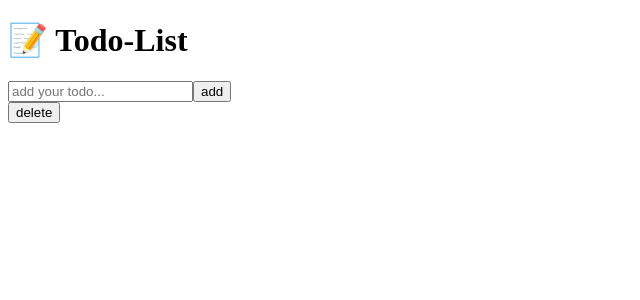
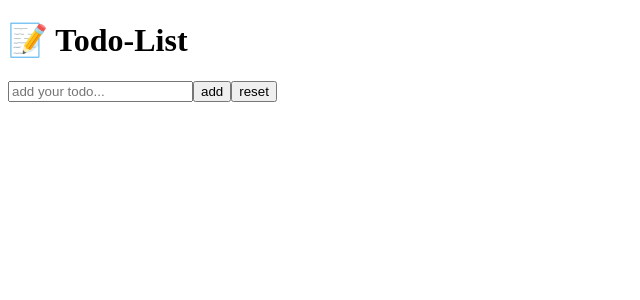
Before and after one commit to yyujjin/React_Todolist_Study, a React (Create React App) app: page / in a window 1280 px wide. Shown: the top 300 px of the page, without its empty margins (0-640 px from the left). Built offline with nearby package versions, Linux system fonts and the light colour scheme.

Commit message:
✨ 'reset' 버튼을 누르면 Input에 있는 value 초기화되는 로직 생성

```diff
--- a/src/projects/todo-list/App.js
+++ b/src/projects/todo-list/App.js
@@ -20,16 +20,14 @@ function App() {
   return (
     <>
       <h1> 📝 Todo-List</h1>
-      <div>
-        <AddTodo
-          addTodoAndResetInput={addTodoAndResetInput}
-          todo={todo}
-          setTodo={setTodo}
-        />
-      </div>
-      <div>
-        <button>delete</button>
-      </div>
+
+      <AddTodo
+        addTodoAndResetInput={addTodoAndResetInput}
+        todo={todo}
+        setTodo={setTodo}
+      />
+      <DeleteButton setTodo={setTodo} />
+
       <List todos={todos} setTodos={setTodos} />
     </>
   );
@@ -71,4 +69,12 @@ function List({ todos, setTodos }) {
   return <ul>{makeList()}</ul>;
 }
 
+function DeleteButton({ setTodo }) {
+  const reset = () => {
+    setTodo("");
+  };
+
+  return <button onClick={reset}>reset</button>;
+}
+
 export default App;
```
